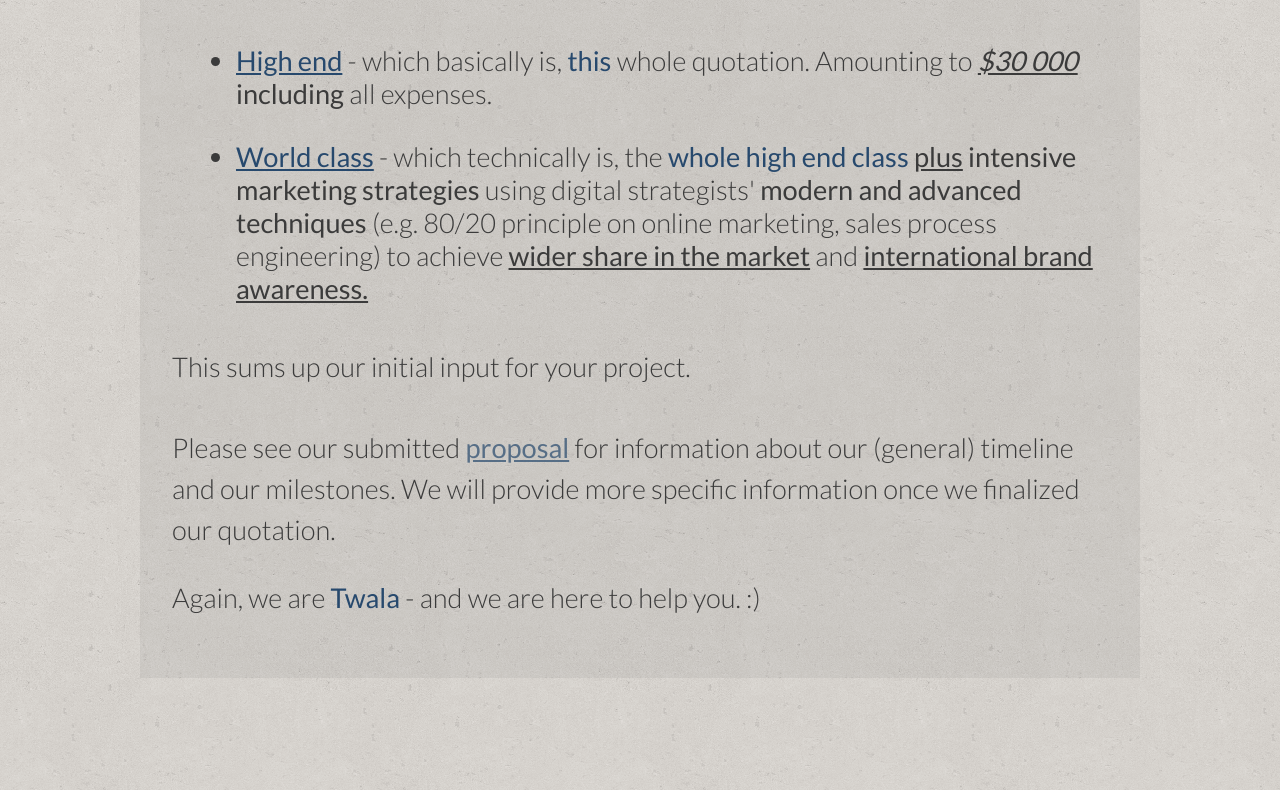
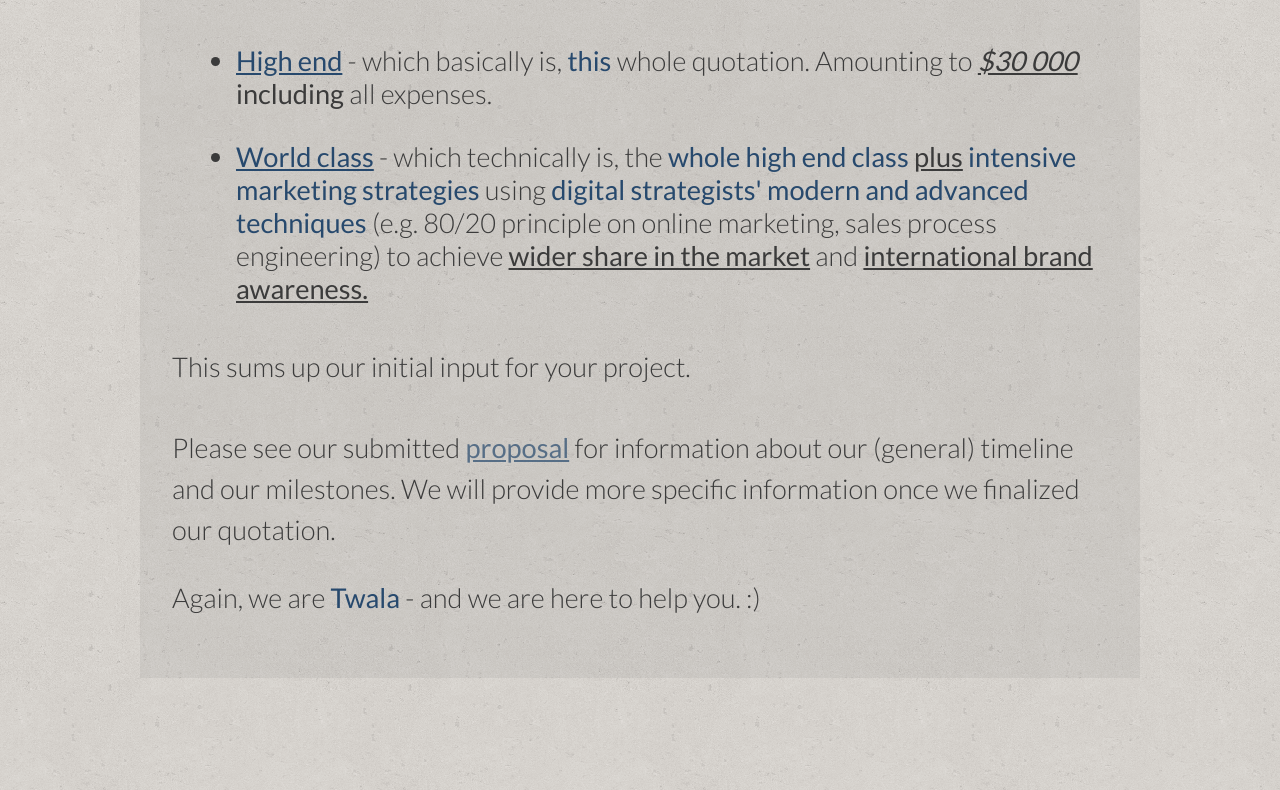
Before and after one commit to twala/quotation, a plain HTML site: page index.html in a window 1280 px wide. Shown: the part 3043-3833 px from the top of the page. Drawn offline with nearby package versions, Linux system fonts and the light colour scheme.

Commit message:
Add files via upload

```diff
--- a/index.html
+++ b/index.html
@@ -173,7 +173,7 @@
 							</li>
 
 							<li class="text-only">
-								<span class="sps-text">World class</span> - which technically is, the <span class="sp-text"> whole high end class</span> <span style="text-decoration: underline; font-weight: 200;">plus</span> <span>intensive marketing strategies</span> using digital strategists' <span>modern and advanced techniques</span> (e.g. 80/20 principle on online marketing, sales process engineering) to achieve <span style="text-decoration: underline; font-weight: 200;">wider share in the market</span> and <span style="text-decoration: underline; font-weight: 200;">international brand awareness. </span>
+								<span class="sps-text">World class</span> - which technically is, the <span class="sp-text"> whole high end class</span> <span style="text-decoration: underline; font-weight: 200;">plus</span> <span class="sp-text">intensive marketing strategies</span> using <span class="sp-text">digital strategists' modern and advanced techniques</span> (e.g. 80/20 principle on online marketing, sales process engineering) to achieve <span style="text-decoration: underline; font-weight: 200;">wider share in the market</span> and <span style="text-decoration: underline; font-weight: 200;">international brand awareness. </span>
 							</li>
 
 							</ul>
```
